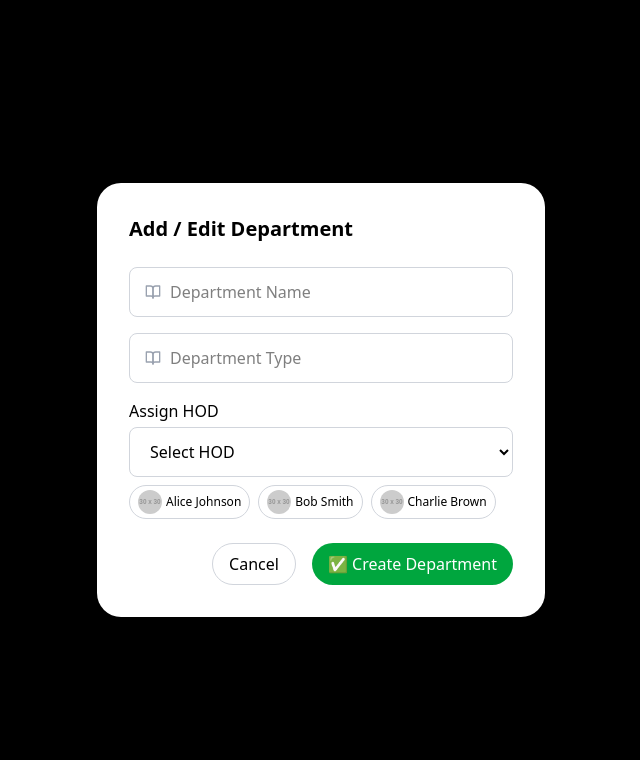
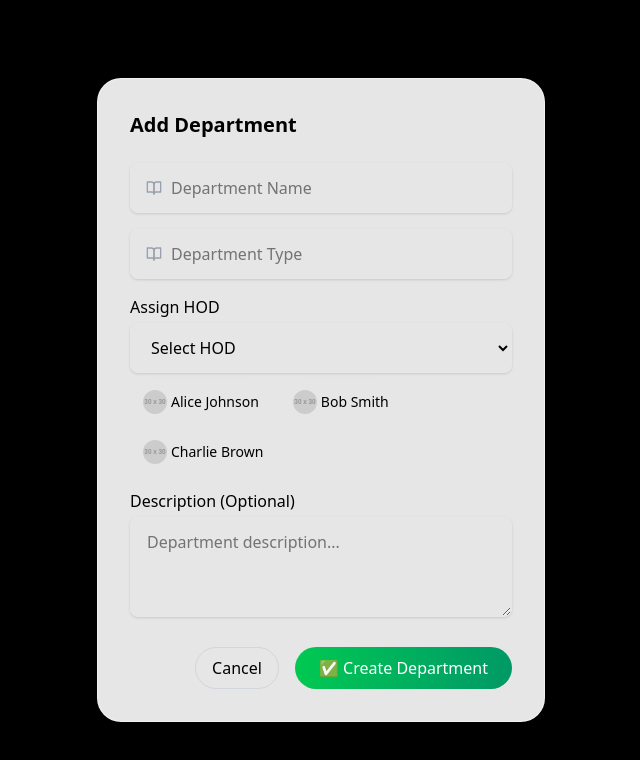
Before and after one commit to nihalsaran/engg-timetable, a React (Vite) app: page /departments in a window 1280 px wide. Both pictures are taken after a click on the button "🏫 Add Department". Shown: the top 760 px of the page, without its empty margins (319-959 px from the left). Built offline with nearby package versions, Linux system fonts and the light colour scheme.

Commit message:
feat: enhance DepartmentManagement with search functionality, department cards, and improved modal design

```diff
--- a/src/components/SuperAdmin/DepartmentManagement.jsx
+++ b/src/components/SuperAdmin/DepartmentManagement.jsx
@@ -1,10 +1,34 @@
 import { useState } from 'react';
-import { FiPlus, FiBookOpen, FiUser } from 'react-icons/fi';
+import { FiBookOpen, FiUser, FiSearch, FiEdit, FiTrash2, FiBook } from 'react-icons/fi';
 
 const dummyDepartments = [
-  { id: 1, name: 'Computer Science', type: 'Engineering', status: 'Active', hod: 'Alice Johnson' },
-  { id: 2, name: 'Mechanical', type: 'Engineering', status: 'Inactive', hod: 'Bob Smith' },
-  { id: 3, name: 'Mathematics', type: 'Science', status: 'Active', hod: 'Charlie Brown' },
+  {
+    id: 1,
+    name: 'Computer Science',
+    type: 'Engineering',
+    status: 'Active',
+    hod: 'Alice Johnson',
+    hodAvatar: 'https://via.placeholder.com/30',
+    totalCourses: 12
+  },
+  {
+    id: 2,
+    name: 'Mechanical',
+    type: 'Engineering',
+    status: 'Inactive',
+    hod: 'Bob Smith',
+    hodAvatar: 'https://via.placeholder.com/30',
+    totalCourses: 8
+  },
+  {
+    id: 3,
+    name: 'Mathematics',
+    type: 'Science',
+    status: 'Active',
+    hod: 'Charlie Brown',
+    hodAvatar: 'https://via.placeholder.com/30',
+    totalCourses: 6
+  },
 ];
 
 const hodOptions = [
@@ -15,7 +39,8 @@ const hodOptions = [
 
 export default function DepartmentManagement() {
   const [showModal, setShowModal] = useState(false);
-  const [formData, setFormData] = useState({ name: '', type: '', hod: '' });
+  const [formData, setFormData] = useState({ name: '', type: '', hod: '', description: '' });
+  const [searchTerm, setSearchTerm] = useState('');
 
   const openModal = () => setShowModal(true);
   const closeModal = () => setShowModal(false);
@@ -30,52 +55,119 @@ export default function DepartmentManagement() {
     closeModal();
   };
 
+  const handleSearch = (e) => {
+    setSearchTerm(e.target.value);
+  };
+
+  const filteredDepartments = dummyDepartments.filter(dept =>
+    dept.name.toLowerCase().includes(searchTerm.toLowerCase())
+  );
+
+  const handleEdit = (dept) => {
+    console.log('Edit department:', dept);
+    // Implementation for editing would go here
+  };
+
+  const handleDelete = (id) => {
+    console.log('Delete department with id:', id);
+    // Implementation for deleting would go here
+  };
+
   return (
     <div className="p-6 relative">
       <h1 className="text-2xl font-bold mb-6">Departments</h1>
 
-      <div className="overflow-x-auto rounded-2xl backdrop-blur-lg bg-white/30 border border-white/20 shadow-xl">
-        <table className="min-w-full divide-y divide-gray-200">
-          <thead className="bg-white/20">
-            <tr>
-              <th className="px-6 py-3 text-left text-xs font-semibold text-gray-700 uppercase">Name</th>
-              <th className="px-6 py-3 text-left text-xs font-semibold text-gray-700 uppercase">Type</th>
-              <th className="px-6 py-3 text-left text-xs font-semibold text-gray-700 uppercase">Status</th>
-              <th className="px-6 py-3 text-left text-xs font-semibold text-gray-700 uppercase">HOD</th>
-            </tr>
-          </thead>
-          <tbody className="divide-y divide-gray-100">
-            {dummyDepartments.map((dept, idx) => (
-              <tr key={dept.id} className={idx % 2 === 0 ? 'bg-white/10' : 'bg-white/5'}>
-                <td className="px-6 py-4 whitespace-nowrap">{dept.name}</td>
-                <td className="px-6 py-4 whitespace-nowrap">
+      {/* Search and Filter Bar */}
+      <div className="mb-6 flex flex-wrap items-center gap-4">
+        <div className="relative flex-grow max-w-md">
+          <FiSearch className="absolute left-4 top-1/2 transform -translate-y-1/2 text-gray-400" />
+          <input
+            type="text"
+            placeholder="Search departments..."
+            value={searchTerm}
+            onChange={handleSearch}
+            className="w-full pl-10 pr-4 py-3 rounded-full border border-gray-200 focus:ring-2 focus:ring-indigo-400 focus:border-transparent backdrop-blur-sm bg-white/30"
+          />
+        </div>
+
+        <button
+          onClick={openModal}
+          className="px-6 py-3 rounded-full bg-gradient-to-r from-indigo-500 to-purple-600 text-white hover:shadow-lg hover:scale-105 transition duration-300 flex items-center gap-2"
+        >
+          🏫 Add Department
+        </button>
+      </div>
+
+      {/* Department Cards Grid */}
+      <div className="grid grid-cols-1 sm:grid-cols-2 lg:grid-cols-3 gap-6">
+        {filteredDepartments.map((dept) => (
+          <div key={dept.id} className="rounded-xl backdrop-blur-lg bg-white/30 border border-white/20 shadow-lg p-6 transition-all hover:shadow-xl">
+            <div className="flex justify-between items-start mb-4">
+              <h3 className="font-bold text-lg">{dept.name}</h3>
+              <span className={`px-3 py-1 rounded-full text-xs font-semibold ${dept.status === 'Active' ? 'bg-green-100 text-green-600' : 'bg-red-100 text-red-600'}`}>
+                {dept.status}
+              </span>
+            </div>
+
+            <div className="space-y-4">
+              <div>
+                <span className="text-sm text-gray-500">Type</span>
+                <div className="mt-1">
                   <span className="px-3 py-1 rounded-full text-xs font-semibold bg-indigo-100 text-indigo-600">
                     {dept.type}
                   </span>
-                </td>
-                <td className="px-6 py-4 whitespace-nowrap">
-                  <span className={`px-3 py-1 rounded-full text-xs font-semibold ${dept.status === 'Active' ? 'bg-green-100 text-green-600' : 'bg-red-100 text-red-600'}`}>
-                    {dept.status}
-                  </span>
-                </td>
-                <td className="px-6 py-4 whitespace-nowrap">{dept.hod}</td>
-              </tr>
-            ))}
-          </tbody>
-        </table>
+                </div>
+              </div>
+
+              <div>
+                <span className="text-sm text-gray-500">HOD</span>
+                <div className="flex items-center gap-2 mt-1">
+                  <img src={dept.hodAvatar} alt={dept.hod} className="w-8 h-8 rounded-full" />
+                  <span>{dept.hod}</span>
+                </div>
+              </div>
+
+              <div>
+                <span className="text-sm text-gray-500">Total Courses</span>
+                <div className="flex items-center gap-2 mt-1">
+                  <div className="flex items-center gap-1 p-2 bg-blue-50 rounded-lg">
+                    <FiBook className="text-blue-500" />
+                    <span className="font-semibold">{dept.totalCourses}</span>
+                  </div>
+                </div>
+              </div>
+            </div>
+
+            <div className="flex justify-end gap-2 mt-6">
+              <button
+                onClick={() => handleEdit(dept)}
+                className="p-2 rounded-full bg-indigo-50 text-indigo-600 hover:bg-indigo-100 transition"
+              >
+                <FiEdit size={18} />
+              </button>
+              <button
+                onClick={() => handleDelete(dept.id)}
+                className="p-2 rounded-full bg-red-50 text-red-600 hover:bg-red-100 transition"
+              >
+                <FiTrash2 size={18} />
+              </button>
+            </div>
+          </div>
+        ))}
       </div>
 
-      <button
-        onClick={openModal}
-        className="fixed bottom-8 right-8 px-6 py-3 rounded-full backdrop-blur-lg bg-white/30 border border-white/30 shadow-lg hover:scale-105 transition"
-      >
-        🏫 Add Department
-      </button>
+      {/* Empty state when no departments match search */}
+      {filteredDepartments.length === 0 && (
+        <div className="text-center py-12 backdrop-blur-lg bg-white/20 rounded-xl">
+          <p className="text-gray-500">No departments found matching your search.</p>
+        </div>
+      )}
 
+      {/* Add Department Modal */}
       {showModal && (
         <div className="fixed inset-0 flex items-center justify-center bg-black bg-opacity-40 backdrop-blur-sm z-50">
-          <div className="bg-white rounded-3xl shadow-2xl p-8 w-11/12 max-w-md animate-fade-in-up">
-            <h2 className="text-xl font-semibold mb-6">Add / Edit Department</h2>
+          <div className="bg-white/90 backdrop-blur-xl rounded-3xl shadow-2xl p-8 w-11/12 max-w-md animate-fade-in-up border border-white/50">
+            <h2 className="text-xl font-semibold mb-6">Add Department</h2>
             <form onSubmit={handleSubmit} className="space-y-4">
               <div className="relative flex items-center">
                 <FiBookOpen className="absolute left-4 text-gray-400" />
@@ -85,7 +177,7 @@ export default function DepartmentManagement() {
                   onChange={handleChange}
                   required
                   placeholder="Department Name"
-                  className="w-full pl-10 pr-4 py-3 border border-gray-300 rounded-lg focus:ring-2 focus:ring-indigo-400"
+                  className="w-full pl-10 pr-4 py-3 border border-gray-200 rounded-lg focus:ring-2 focus:ring-indigo-400 shadow-sm"
                 />
               </div>
               <div className="relative flex items-center">
@@ -96,7 +188,7 @@ export default function DepartmentManagement() {
                   onChange={handleChange}
                   required
                   placeholder="Department Type"
-                  className="w-full pl-10 pr-4 py-3 border border-gray-300 rounded-lg focus:ring-2 focus:ring-indigo-400"
+                  className="w-full pl-10 pr-4 py-3 border border-gray-200 rounded-lg focus:ring-2 focus:ring-indigo-400 shadow-sm"
                 />
               </div>
               <div>
@@ -105,7 +197,7 @@ export default function DepartmentManagement() {
                   name="hod"
                   value={formData.hod}
                   onChange={handleChange}
-                  className="w-full px-4 py-3 border border-gray-300 rounded-lg focus:ring-2 focus:ring-indigo-400"
+                  className="w-full px-4 py-3 border border-gray-200 rounded-lg focus:ring-2 focus:ring-indigo-400 shadow-sm"
                 >
                   <option value="">Select HOD</option>
                   {hodOptions.map((hod) => (
@@ -114,14 +206,31 @@ export default function DepartmentManagement() {
                     </option>
                   ))}
                 </select>
-                <div className="flex gap-2 mt-2">
+                <div className="flex gap-2 mt-2 flex-wrap">
                   {hodOptions.map((hod) => (
-                    <div key={hod.name} className={`flex items-center gap-1 px-2 py-1 rounded-full border ${formData.hod === hod.name ? 'border-indigo-500' : 'border-gray-300'}`}>
+                    <div
+                      key={hod.name}
+                      onClick={() => setFormData({...formData, hod: hod.name})}
+                      className={`flex items-center gap-1 px-3 py-2 rounded-full border cursor-pointer transition-all
+                      ${formData.hod === hod.name
+                        ? 'border-indigo-500 bg-indigo-50'
+                        : 'border-gray-200 hover:border-gray-300'}`}
+                    >
                       <img src={hod.avatar} alt={hod.name} className="w-6 h-6 rounded-full" />
-                      <span className="text-xs">{hod.name}</span>
+                      <span className="text-sm">{hod.name}</span>
                     </div>
                   ))}
                 </div>
+              </div>
+              <div>
+                <label className="block mb-1 font-medium">Description (Optional)</label>
+                <textarea
+                  name="description"
+                  value={formData.description}
+                  onChange={handleChange}
+                  placeholder="Department description..."
+                  className="w-full px-4 py-3 border border-gray-200 rounded-lg focus:ring-2 focus:ring-indigo-400 shadow-sm min-h-[100px]"
+                />
               </div>
               <div className="flex justify-end gap-4 mt-6">
                 <button
@@ -133,7 +242,7 @@ export default function DepartmentManagement() {
                 </button>
                 <button
                   type="submit"
-                  className="px-4 py-2 rounded-full bg-green-600 text-white hover:bg-green-700 transition"
+                  className="px-6 py-2 rounded-full bg-gradient-to-r from-green-500 to-emerald-600 text-white hover:shadow-lg transition"
                 >
                   ✅ Create Department
                 </button>
```
